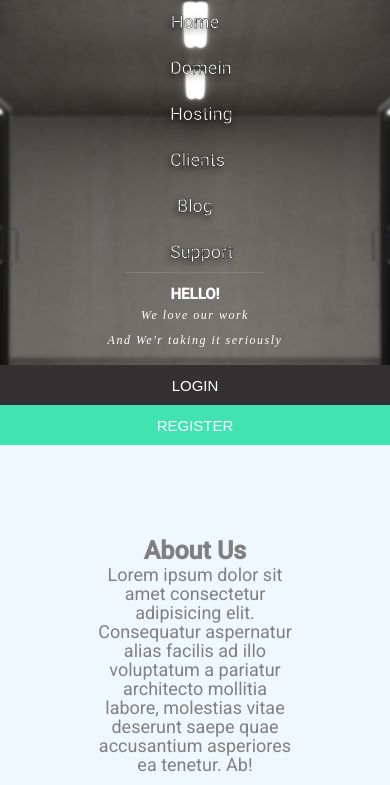
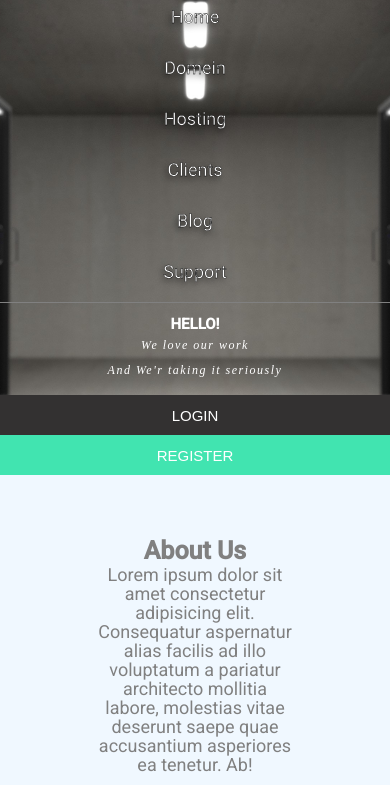
Before and after one commit to NickDimitrov702/Ghost-host, a website: page index.html in a window 390 px wide. Shown: the part 59-844 px from the top of the page. Drawn offline with Linux system fonts and the light colour scheme.

Commit message:
Adjusting header navBar list-items to be centered.

```diff
--- a/mediaQuerey.css
+++ b/mediaQuerey.css
@@ -179,12 +179,20 @@
     .header-list-items-wrapper {
         margin-top: 25px;
         max-height: 500px;
+        width: 100%;
         flex-direction: column;
         justify-items: center;
         align-items: center;
+        text-align: center;
+    }
+
+    .header-list-items-wrapper li {
+        margin: 10px auto 10px auto;
+        max-width: 100%;
     }
 
     .header-list-items-wrapper li a{
+
         transition: 0.5s;
         text-shadow: -2px 3px 6px rgba(2,1,1,0.61);
         text-shadow: rgb(65, 228, 176);
```
